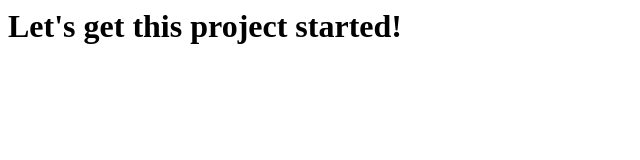
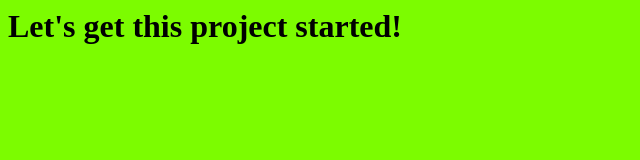
Before and after one commit to rcasto/simple-starter, a website: page public/index.html in a window 1280 px wide. Shown: the whole page, without its empty margins (0-640 px from the left). Drawn offline with nearby package versions, Linux system fonts and the light colour scheme; files that its build step writes are made by us from their sources.

Commit message:
add sass, dev and prod split behavior

```diff
--- a/public/index.html
+++ b/public/index.html
@@ -4,6 +4,7 @@
     <meta name="viewport" content="width=device-width, initial-scale=1.0">
     <meta http-equiv="X-UA-Compatible" content="ie=edge">
     <title>Simple Starter Project Template</title>
+    <link rel="stylesheet" href="styles/index.css">
 </head>
 <body>
     <!-- Modify the body of this to your projects needs, just don't remove that
--- /dev/null
+++ b/public/styles/index.scss
@@ -0,0 +1,8 @@
+/*
+    This is the entry point for styles utilizing sass, import other styles through this
+    You could also have multiple css bundles if you wanted, but is out of scope
+    for this project template.
+*/
+body {
+    background-color: lawngreen;
+}
```
Also changed, not shown: package.json (+6 -1 lines), 1 other file.
